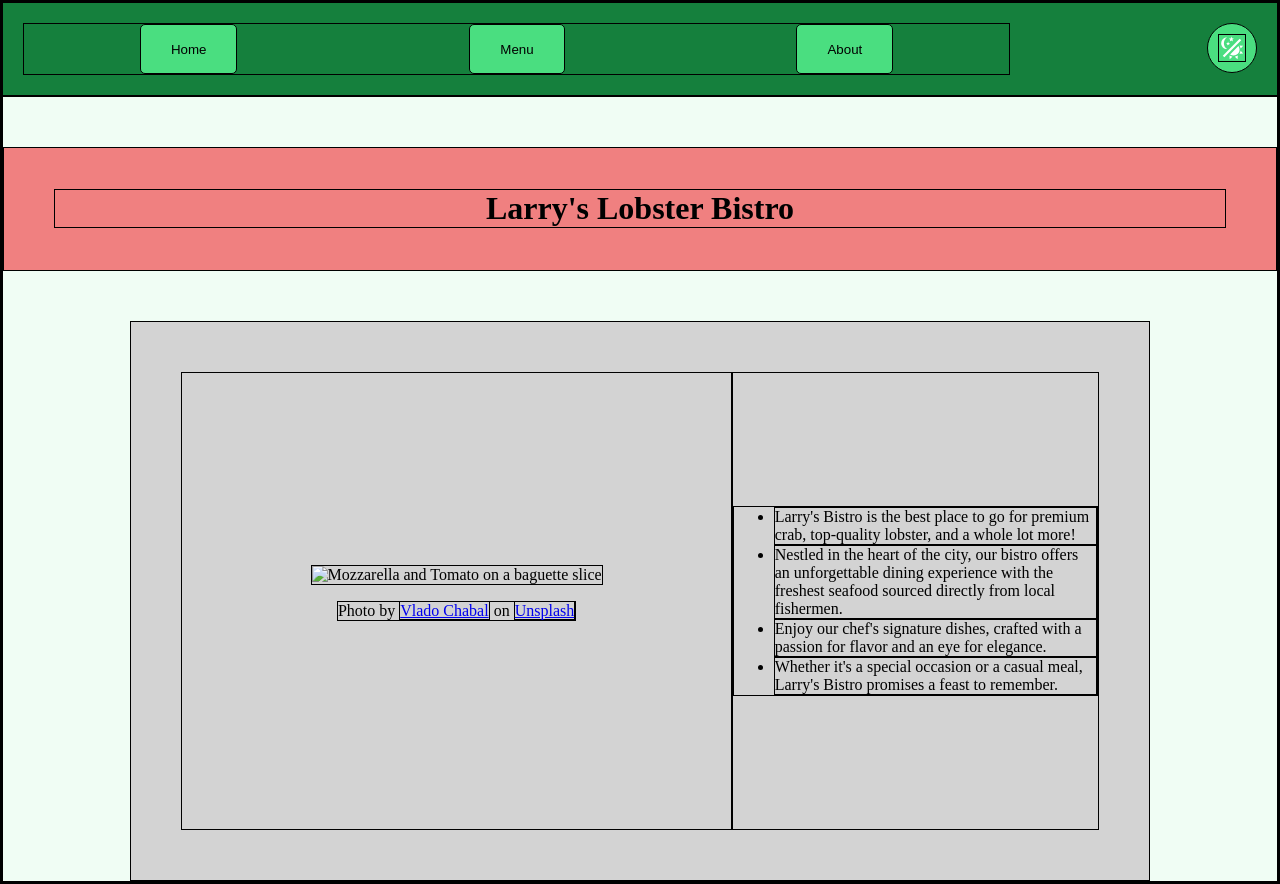
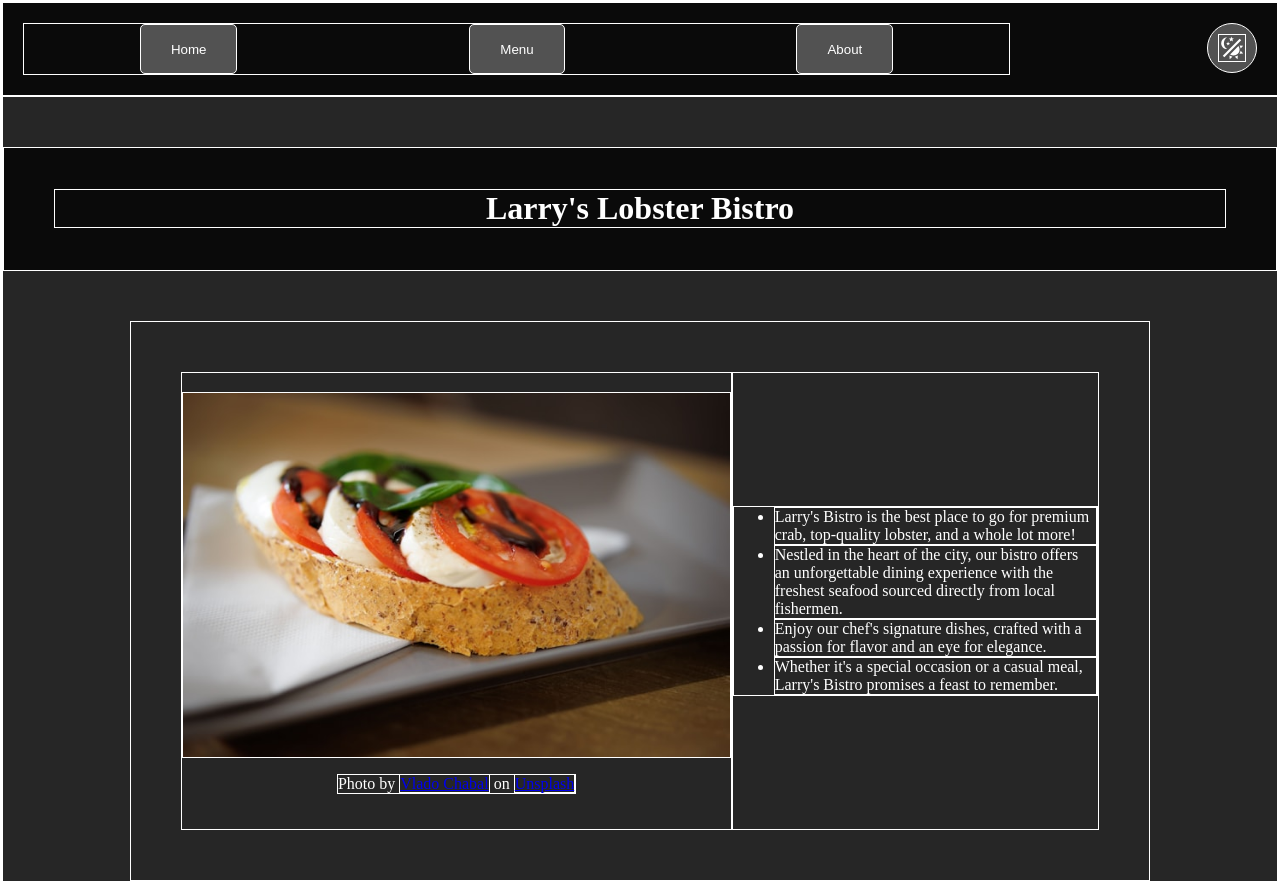
Before and after one commit to Scanceptic/restaurant-page, a website built with webpack: page src/index.html in a window 1280 px wide. Both pictures are taken after a click on the button 1232 px from the left and 48 px from the top of the page. Built offline with nearby package versions, Linux system fonts and the light colour scheme; files whose address does not match are found by name.

Commit message:
Finish darkmode implementation

```diff
--- a/src/about.js
+++ b/src/about.js
@@ -4,7 +4,7 @@
 	accessed through about button on navbar
 */
 
-import Image from "./bistro.jpg";
+import Image from "./images/bistro.jpg";
 
 export default function about() {
 	// select div#content
--- a/src/home.js
+++ b/src/home.js
@@ -3,7 +3,7 @@
 	also accessed through home button on navbar
 */
 
-import Image from "./bistro.jpg";
+import Image from "./images/bistro.jpg";
 import createListItem from "./createListItem";
 
 export default function pageload() {
--- a/src/index.html
+++ b/src/index.html
@@ -12,7 +12,11 @@
 				><button id="about">About</button>
 			</nav>
 			<button id="darkmode">
-				<img id="darkmodeicon" src="./src/images/darkmodeicon.svg" alt="Darkmode Toggle">
+				<img
+					id="darkmodeicon"
+					src="./images/darkmodeicon.svg"
+					alt="Darkmode Toggle"
+				/>
 			</button>
 		</header>
 		<div id="content"></div>
--- a/src/index.js
+++ b/src/index.js
@@ -33,28 +33,30 @@ darkmodebtn.addEventListener("click", () => {
 	const darkmodeicon = document.querySelector("#darkmodeicon");
 	// if currently lightmode switch to dark
 	if (lightmode === true) {
-		document.root.style.setProperty("--bg-color-primary", "#262626");
-		document.root.style.setProperty("--bg-color-secondary", "#0a0a0a");
-		document.root.style.setProperty("--bg-color-highlight", "#171717");
-		document.root.style.setProperty("--text-color-primary", "#ffffff");
-		document.root.style.setProperty("--text-color-secondary", "#ffffff");
-		document.root.style.setProperty("--text-color-highlight", "#ffffff");
+		root.style.setProperty("--bg-color-primary", "#262626");
+		root.style.setProperty("--bg-color-secondary", "#0a0a0a");
+		root.style.setProperty("--bg-color-highlight", "#525252");
+		root.style.setProperty("--text-color-primary", "#ffffff");
+		root.style.setProperty("--text-color-secondary", "#ffffff");
+		root.style.setProperty("--text-color-highlight", "#ffffff");
+		root.style.setProperty("--border-color", "#ffffff");
 
 		// flip button icon color
-		darkmodeicon.setAttribute("src", "./src/images/darkmodeicon.svg");
+		darkmodeicon.setAttribute("src", "./images/darkmodeicon.svg");
 		// flip state to darkmode
 		lightmode = false;
 	} else if (lightmode === false) {
 		// else if currently darkmode switch to light
-		document.root.style.setProperty("--bg-color-primary", "#f0fdf4");
-		document.root.style.setProperty("--bg-color-secondary", "#15803d");
-		document.root.style.setProperty("--bg-color-highlight", "#4ade80");
-		document.root.style.setProperty("--text-color-primary", "#000000");
-		document.root.style.setProperty("--text-color-secondary", "#ffffff");
-		document.root.style.setProperty("--text-color-highlight", "#000000");
+		root.style.setProperty("--bg-color-primary", "#10b981");
+		root.style.setProperty("--bg-color-secondary", "#047857");
+		root.style.setProperty("--bg-color-highlight", "#6ee7b7");
+		root.style.setProperty("--text-color-primary", "#000000");
+		root.style.setProperty("--text-color-secondary", "#ffffff");
+		root.style.setProperty("--text-color-highlight", "#000000");
+		root.style.setProperty("--border-color", "#000000");
 
 		// flip button icon color
-		darkmodeicon.setAttribute("src", "./src/images/lightmodeicon.svg");
+		darkmodeicon.setAttribute("src", "./images/lightmodeicon.svg");
 		// flip state to lightmode
 		lightmode = true;
 	}
--- a/src/menu.js
+++ b/src/menu.js
@@ -4,7 +4,7 @@
 	accessed through menu button on navbar
 */
 
-import Image from "./bistro.jpg";
+import Image from "./images/bistro.jpg";
 
 export default function menu() {
 	// select div#content
--- a/src/style.css
+++ b/src/style.css
@@ -1,21 +1,11 @@
 :root {
-	--green50: #ecfdf5;
-	--green100: #d1fae5;
-	--green200: #a7f3d0;
-	--green300: #6ee7b7;
-	--green400: #34d399;
-	--green500: #10b981;
-	--green600: #059669;
-	--green700: #047857;
-	--green800: #065f46;
-	--green900: #064e3b;
-	--green950: #022c22;
-	--bg-color-primary: #f0fdf4;
-	--bg-color-secondary: #15803d;
-	--bg-color-highlight: #4ade80;
+	--bg-color-primary: #10b981;
+	--bg-color-secondary: #047857;
+	--bg-color-highlight: #6ee7b7;
 	--text-color-primary: #000000;
 	--text-color-secondary: #ffffff;
 	--text-color-highlight: #000000;
+	--border-color: #000000;
 }
 
 body {
@@ -31,7 +21,7 @@ body {
 
 * {
 	box-sizing: border-box;
-	border: 1px solid black;
+	border: 1px solid var(--border-color);
 }
 
 header {
@@ -78,7 +68,8 @@ button:hover {
 }
 
 #headline {
-	background-color: lightcoral;
+	background-color: var(--bg-color-secondary);
+	color: var(--text-color-secondary);
 	width: 100%;
 	padding: 20px 50px;
 	margin: 50px 0;
@@ -92,7 +83,8 @@ button:hover {
 	min-height: 400px;
 	height: 70vh;
 	padding: 50px;
-	background-color: lightgrey;
+	background-color: var(--bg-color-primary);
+	color: var(--text-color-primary);
 }
 
 .col {
@@ -101,11 +93,7 @@ button:hover {
 	align-items: center;
 	justify-content: center;
 }
-/*
-#col1 {
-    background: url("./bistro.jpg");
-}
-*/
+
 img {
 	max-width: 100%;
 }
```
